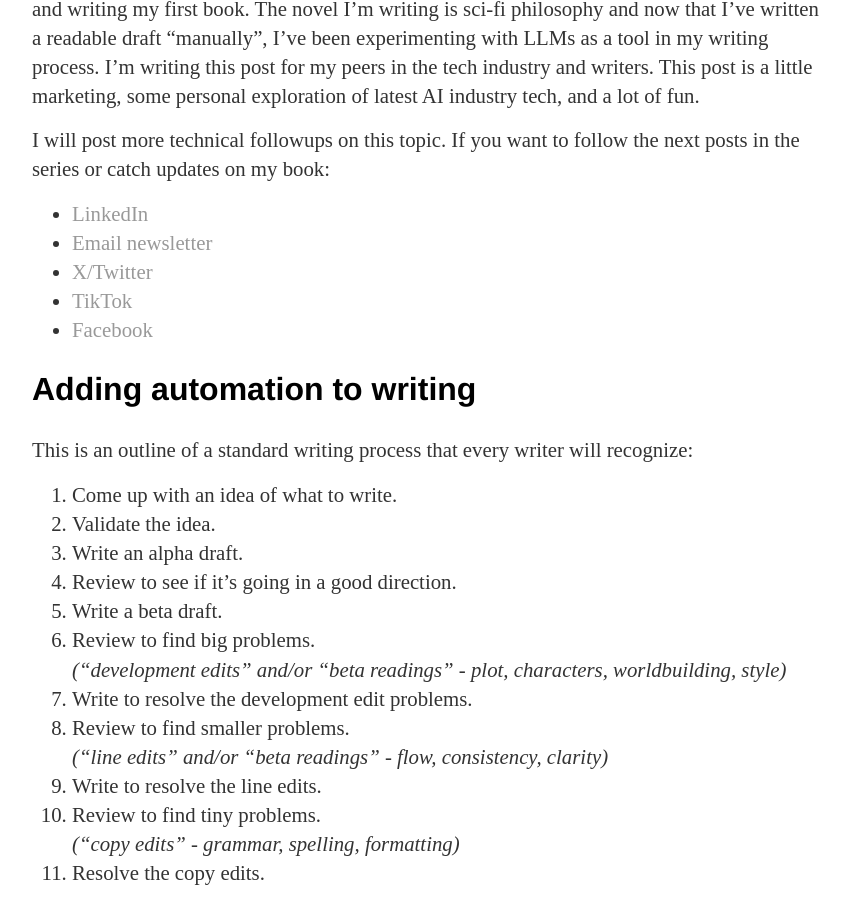
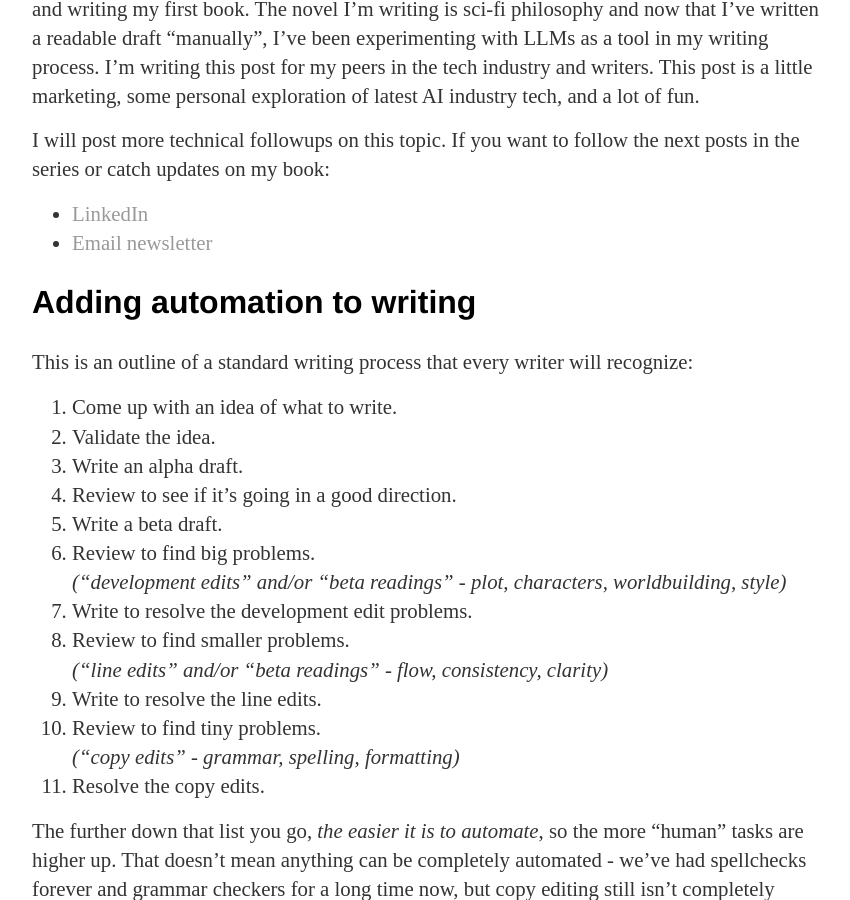
Before and after one commit to curiousest/curiousest.github.io, a Jekyll site: the page built from _posts/2024-09-01-editing-science-fiction-with-llms.md, in a window 1280 px wide and 900 px high, scrolled down 950 px. Shown: the whole window, without its empty margins (208-1058 px from the left). Built offline with Jekyll 4.4.1, drawn with Linux system fonts in a browser that asks for light colours.

Commit message:
Update 2024-09-01-editing-science-fiction-with-llms.md

```diff
--- a/_posts/2024-09-01-editing-science-fiction-with-llms.md
+++ b/_posts/2024-09-01-editing-science-fiction-with-llms.md
@@ -26,9 +26,6 @@ I'm writing this because I'm an AI engineer [on sabbatical](2024-02-16-philosoph
 I will post more technical followups on this topic. If you want to follow the next posts in the series or catch updates on my book:
 - [LinkedIn](https://www.linkedin.com/in/dhindson/)
 - [Email newsletter](https://curiousest.ck.page/437b446194)
-- [X/Twitter](https://x.com/minviablpurpose)
-- [TikTok](https://www.tiktok.com/@minimumviablepurpose)
-- [Facebook](https://www.facebook.com/profile.php?id=61564237665611)
 
 ## Adding automation to writing
 
```
